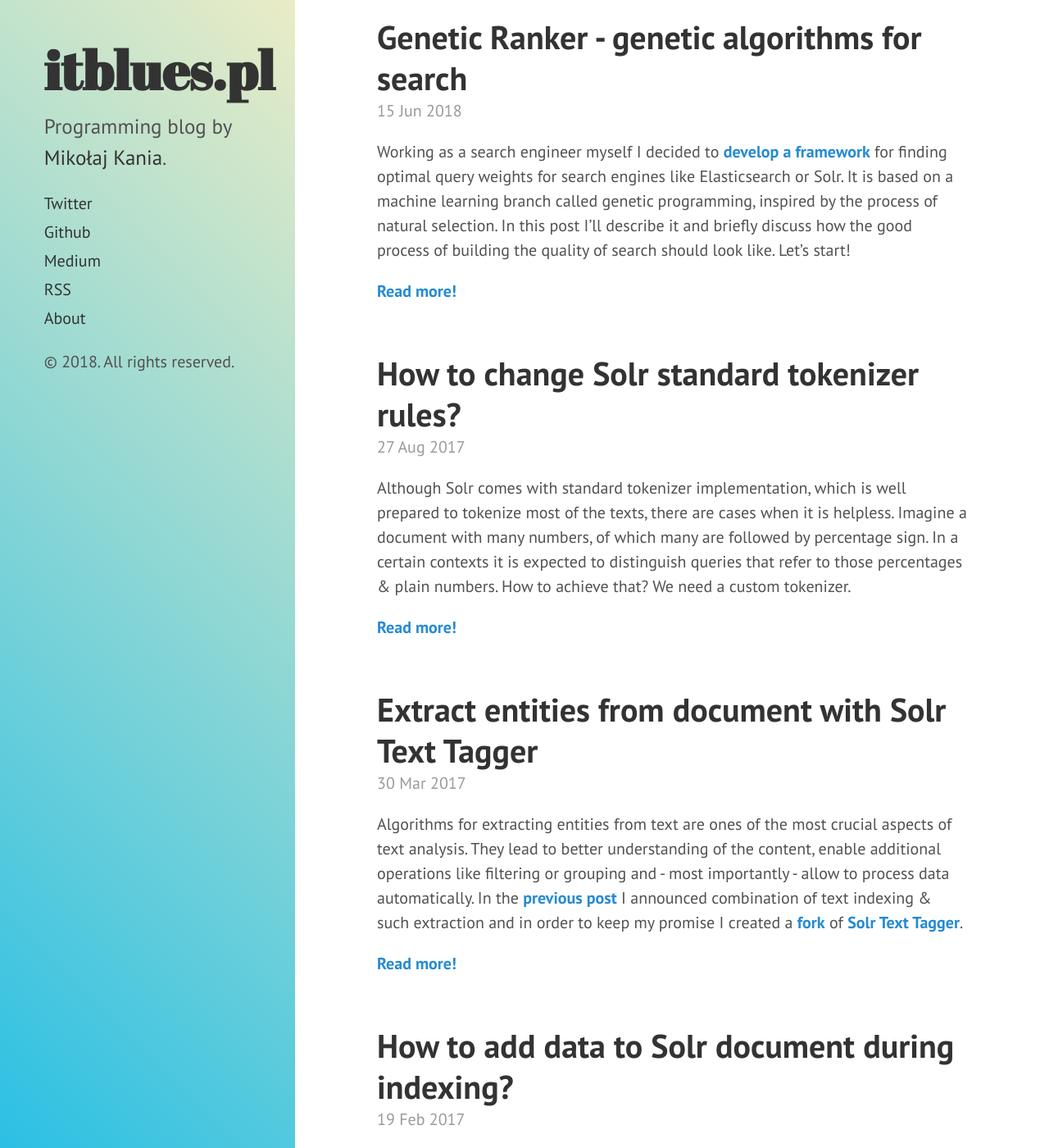
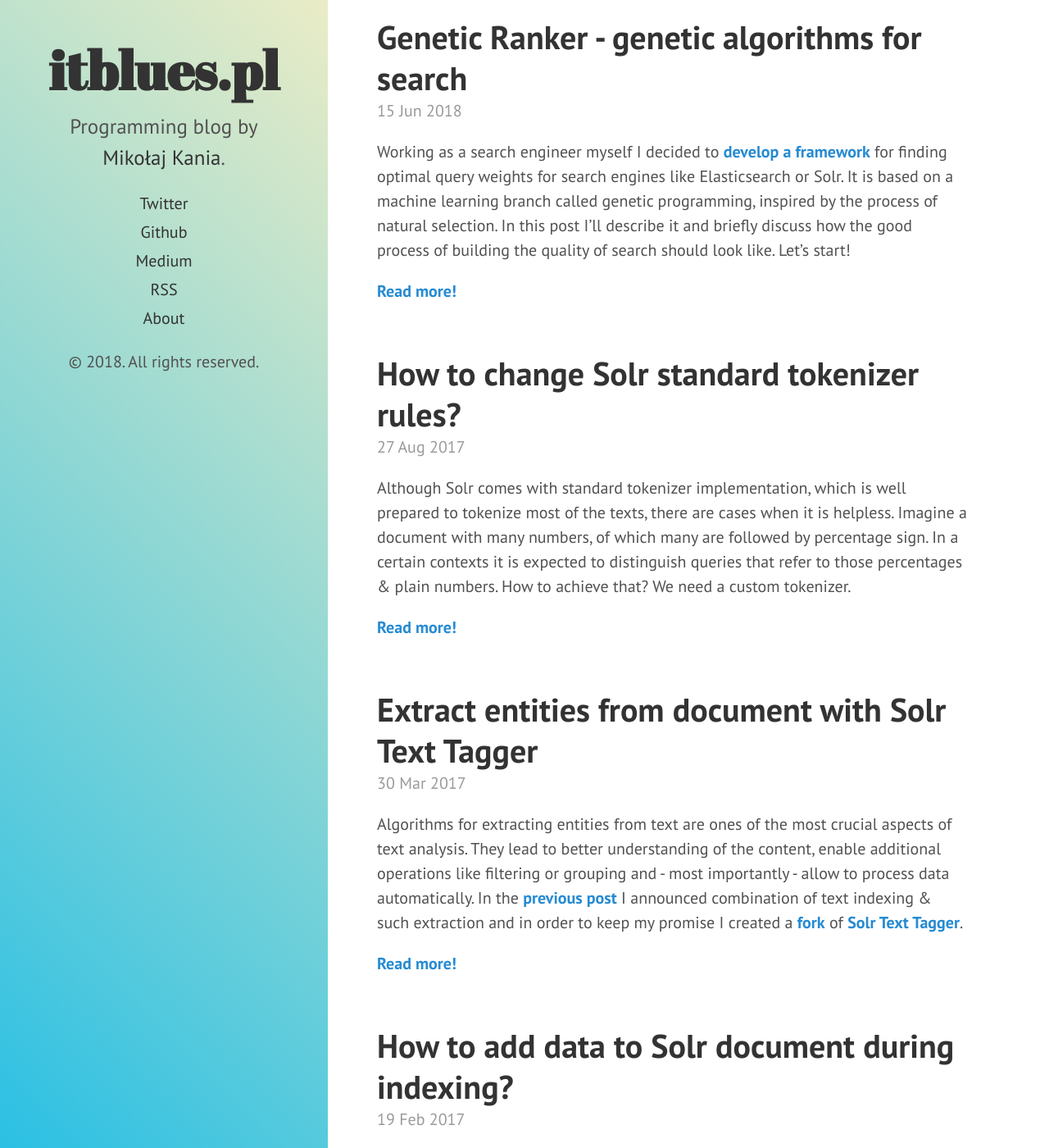
Before and after one commit to mikolajkania/mikolajkania.github.io, a Jekyll site: the page built from index.html, in a window 1280 px wide and 1400 px high. Shown: the whole window at 82% size. Built offline with Jekyll 4.4.1, drawn with Linux system fonts in a browser that asks for light colours; the list of posts is cut into pages by our own code.

Commit message:
Wider sidebar

```diff
--- a/public/css/hyde.css
+++ b/public/css/hyde.css
@@ -64,8 +64,8 @@ html {
     top: 0;
     left: 0;
     bottom: 0;
-    width: 18rem;
-    text-align: left;
+    width: 20rem;
+    text-align: center;
   }
 }
 
```
